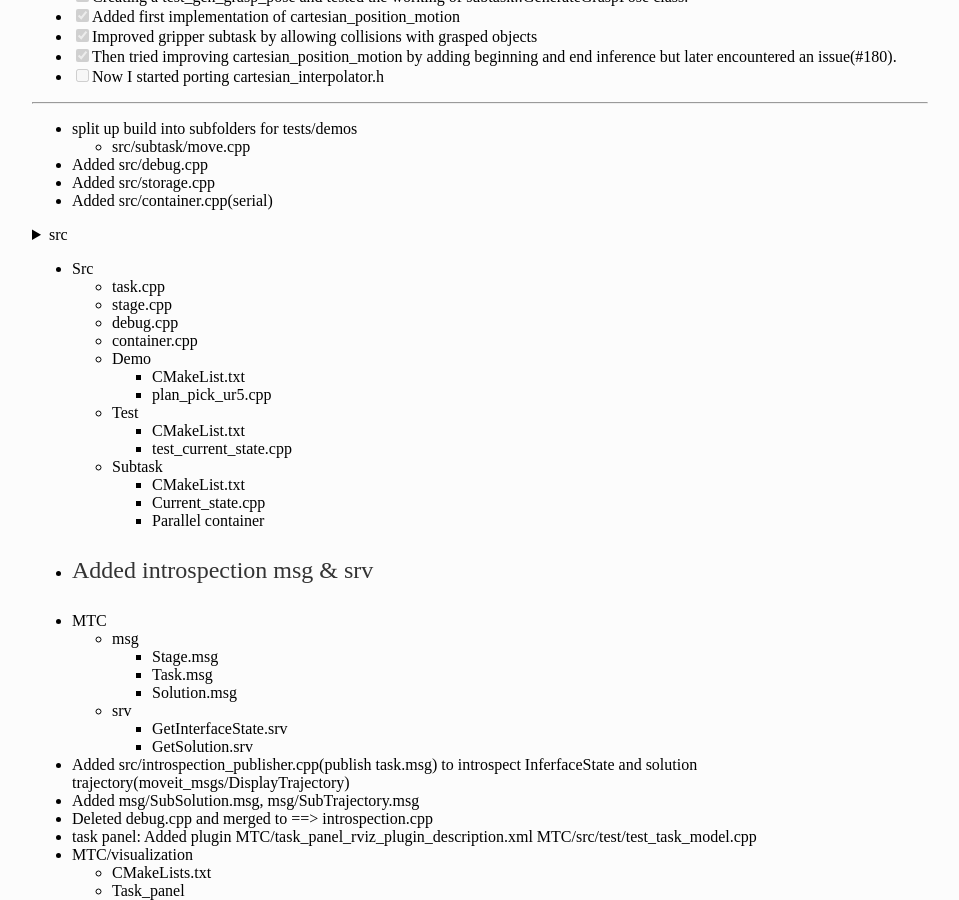
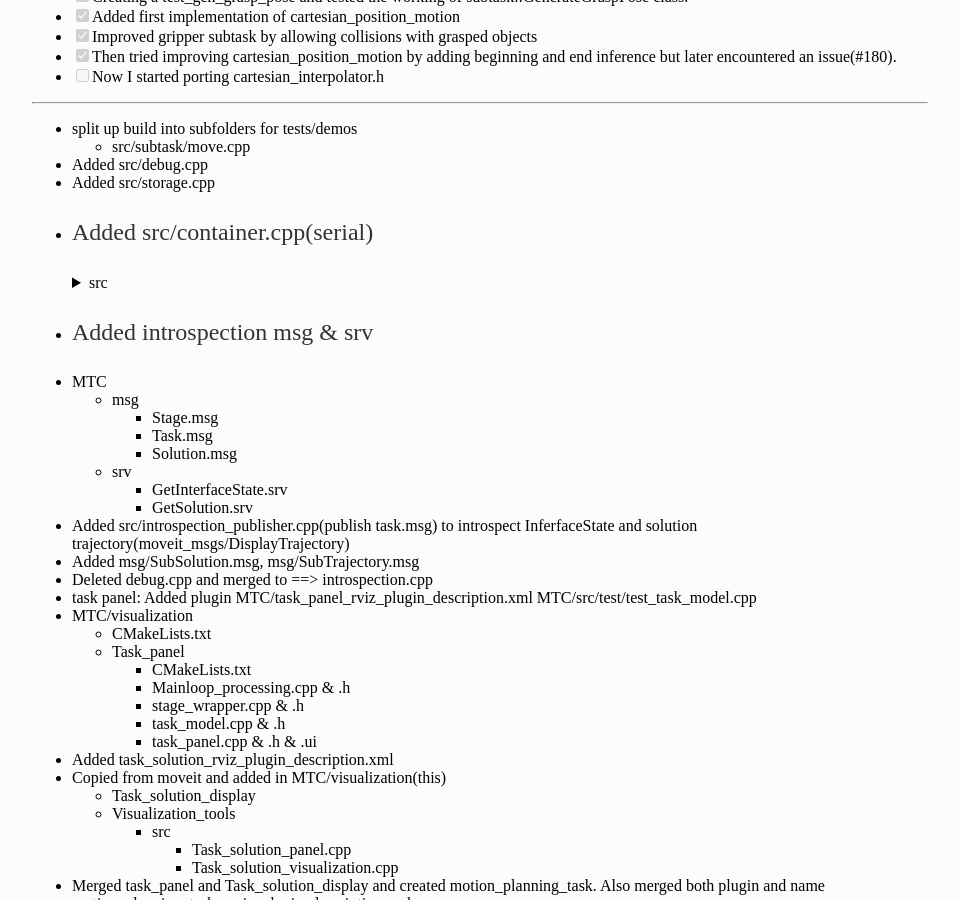
Before and after one commit to iamrajee/iamrajee.github.io, a Jekyll site: the page built from _posts/2020-03-28-MTC.md, in a window 1280 px wide and 900 px high, scrolled down 697 px. Shown: the whole window, without its empty margins (160-1119 px from the left). Built offline with Jekyll 4.4.1, drawn with Linux system fonts in a browser that asks for light colours; our own code applies the rules of GitHub Pages for plain Markdown files.

Commit message:
Update 2020-03-28-MTC.md

```diff
--- a/_posts/2020-03-28-MTC.md
+++ b/_posts/2020-03-28-MTC.md
@@ -20,40 +20,25 @@
 - Added src/storage.cpp
 - Added src/container.cpp(serial)
 
-<details>
-  <summary>src</summary>
+    <details>
+      <summary>src</summary>
 
-  - task.cpp
-  - stage.cpp
-  - debug.cpp
-  - container.cpp
-  - Demo
-      - CMakeList.txt
-      - plan_pick_ur5.cpp
-  - Test
-      - CMakeList.txt
-      - test_current_state.cpp
-  - Subtask
-      - CMakeList.txt
-      - Current_state.cpp
-      - Parallel container
-</details>
+      - task.cpp
+      - stage.cpp
+      - debug.cpp
+      - container.cpp
+      - Demo
+          - CMakeList.txt
+          - plan_pick_ur5.cpp
+      - Test
+          - CMakeList.txt
+          - test_current_state.cpp
+      - Subtask
+          - CMakeList.txt
+          - Current_state.cpp
+          - Parallel container
+    </details>
 
-- Src
-  - task.cpp
-  - stage.cpp
-  - debug.cpp
-  - container.cpp
-  - Demo
-      - CMakeList.txt
-      - plan_pick_ur5.cpp
-  - Test
-      - CMakeList.txt
-      - test_current_state.cpp
-  - Subtask
-      - CMakeList.txt
-      - Current_state.cpp
-      - Parallel container
 - Added introspection msg & srv
 
 
```
